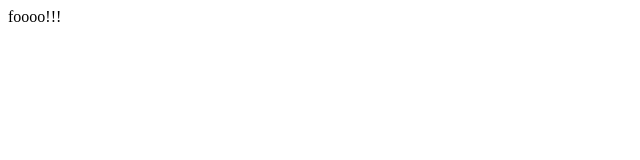
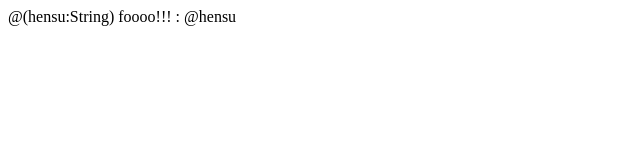
Before and after one commit to 544/sandbox, a plain HTML site: page play/myFirstApp/app/views/foo.scala.html in a window 1280 px wide. Shown: the whole page, without its empty margins (0-640 px from the left). Drawn offline with Linux system fonts and the light colour scheme.

Commit message:
変数受け渡し

```diff
--- a/play/myFirstApp/app/views/foo.scala.html
+++ b/play/myFirstApp/app/views/foo.scala.html
@@ -1,9 +1,12 @@
+@(hensu:String)
+
 <!DOCTYPE html>
 <html>
 	<head>
+		<meta http-equiv="Content-Type" content="text/html; charset=utf-8" />
 		<title>title</title>
 	</title>
 	<body>
-		foooo!!!
+		foooo!!! : @hensu
 	</body>
 </html>
```
Also changed, not shown: 1 other file.
